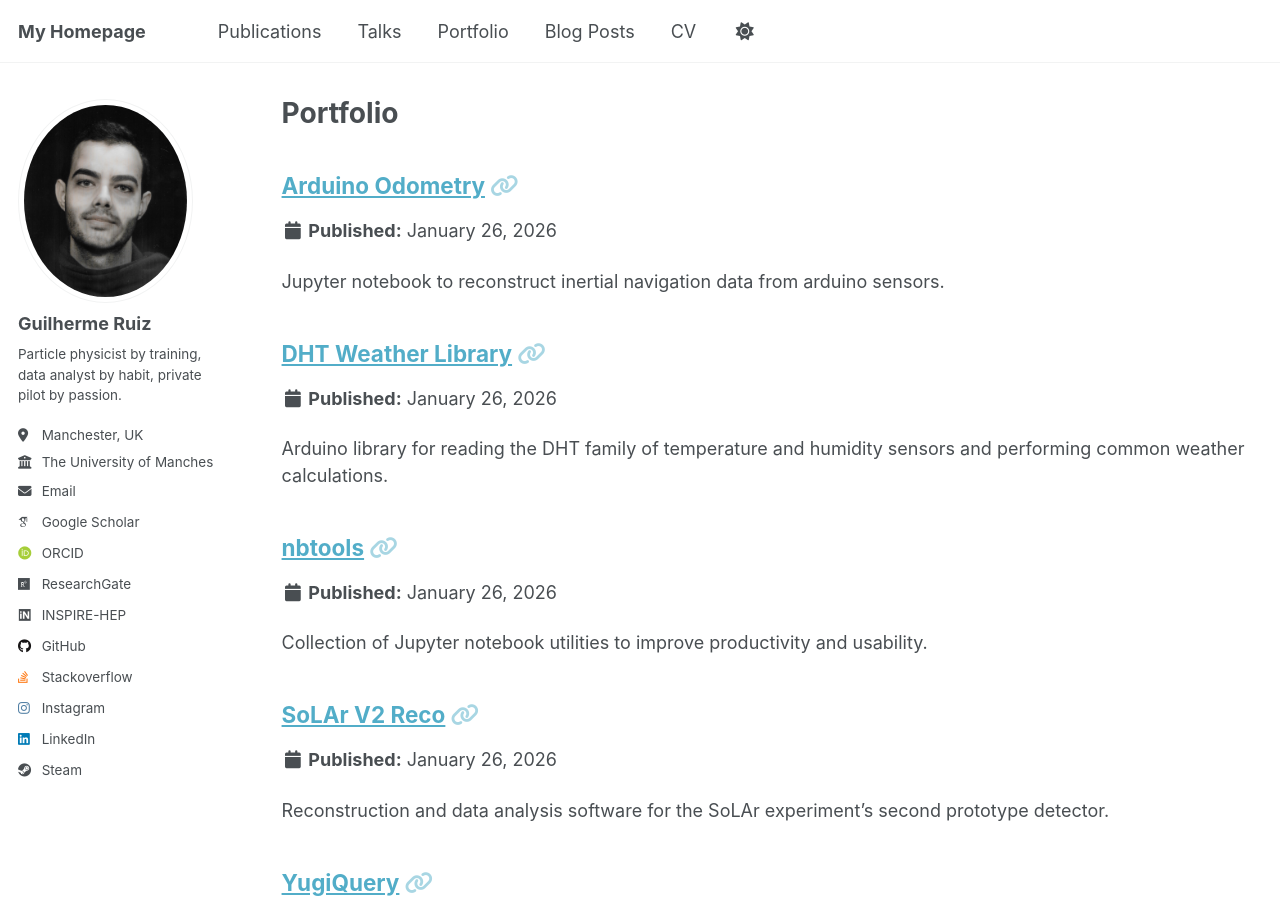
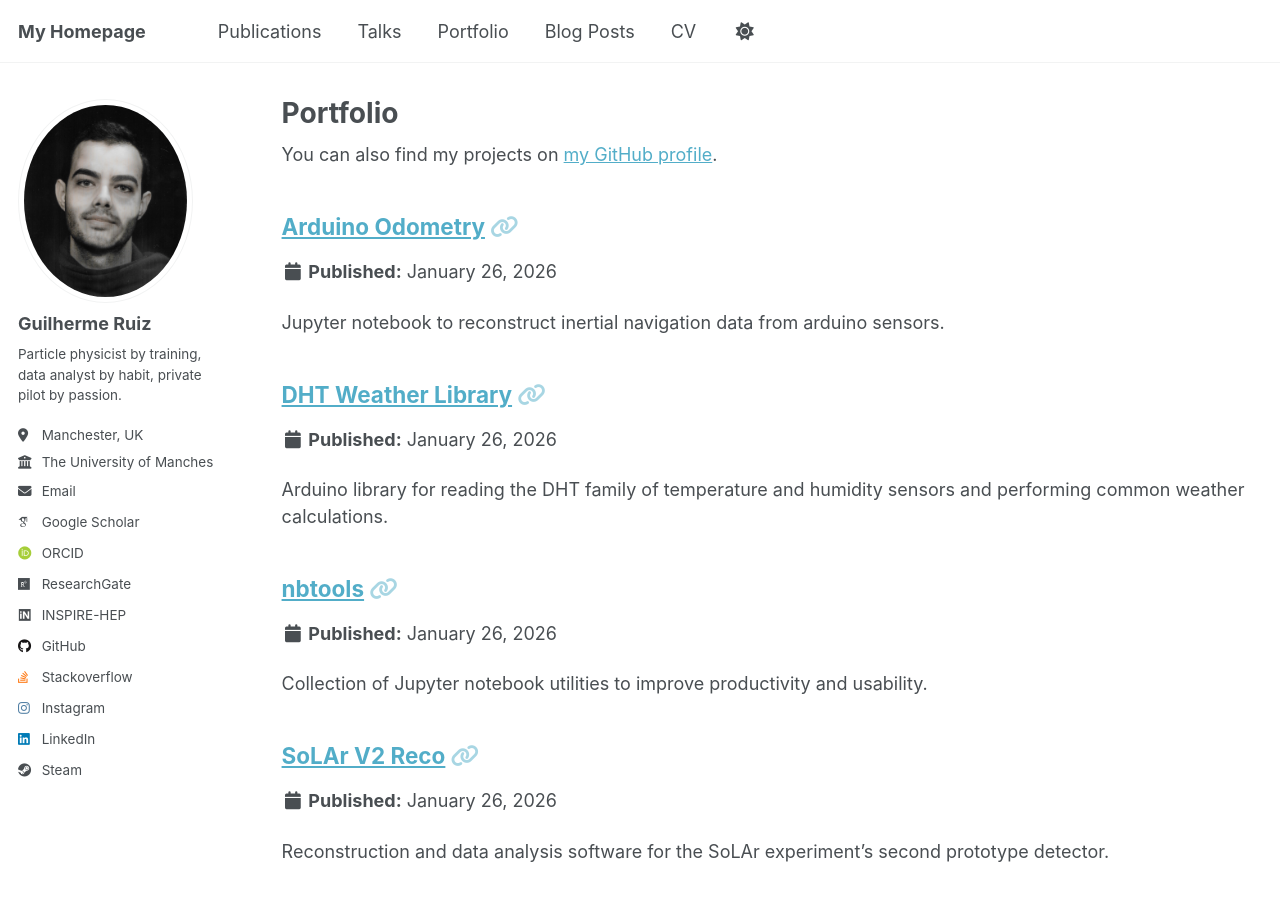
Before and after one commit to guigoruiz1/guigoruiz1.github.io, a Jekyll site: the page built from _pages/portfolio.html, in a window 1280 px wide and 900 px high. Built offline with Jekyll 4.4.1, drawn with Linux system fonts in a browser that asks for light colours; some web fonts are replaced; a script that is not in the unit is left out.

Commit message:
github links on portfolio

```diff
--- a/_pages/portfolio.html
+++ b/_pages/portfolio.html
@@ -5,6 +5,12 @@ permalink: /portfolio/
 author_profile: true
 ---
 
+{% if site.author.github %}
+<div class="wordwrap">You can also find my projects on <a href="https://github.com/{{site.author.github}}/">my GitHub
+        profile</a>.
+</div>
+{% endif %}
+
 {% include base_path %}
 
 
--- a/_pages/publications.html
+++ b/_pages/publications.html
@@ -5,7 +5,7 @@ permalink: /publications/
 author_profile: true
 ---
 
-{% if site.author.googlescholar %}
+{% if site.author.inspire-hep %}
 <div class="wordwrap">You can also find my articles on <a href="{{site.author.inspire-hep}}">my InspireHep profile</a>.
 </div>
 {% endif %}
```
Also changed, not shown: _portfolio/yugiquery.md (+0 -2 lines).
